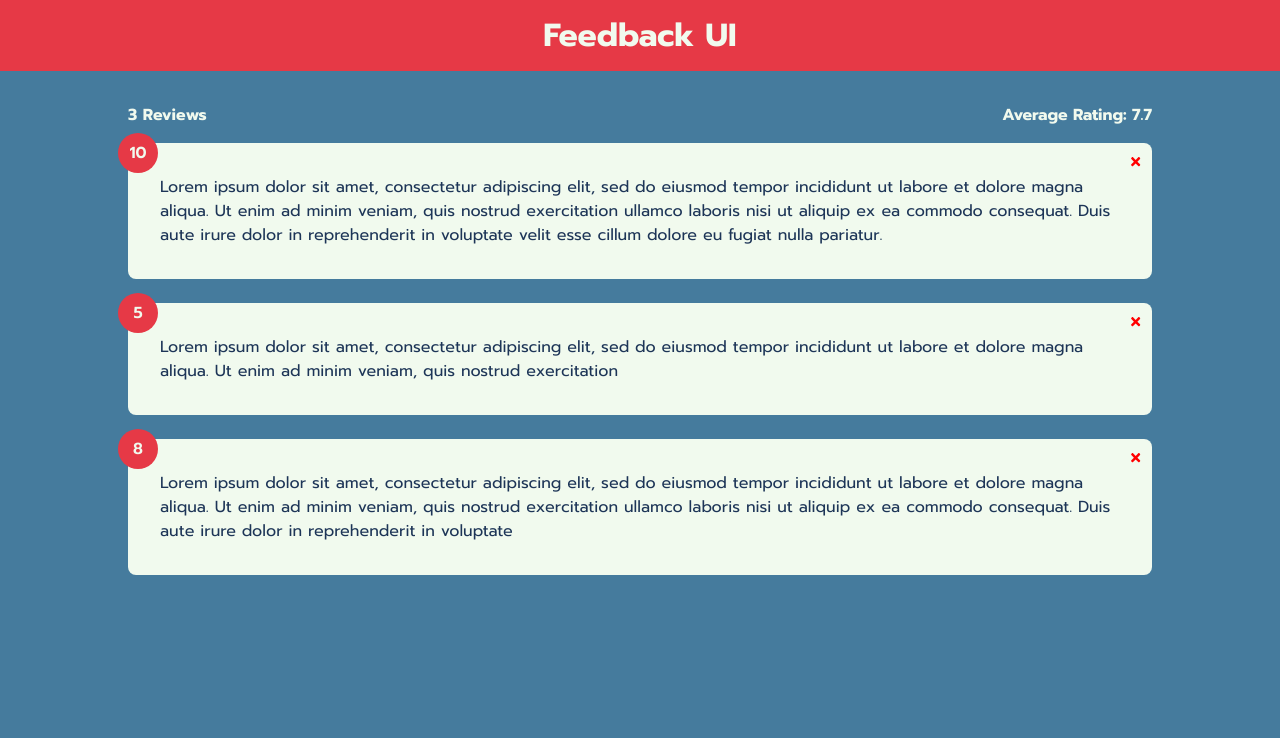
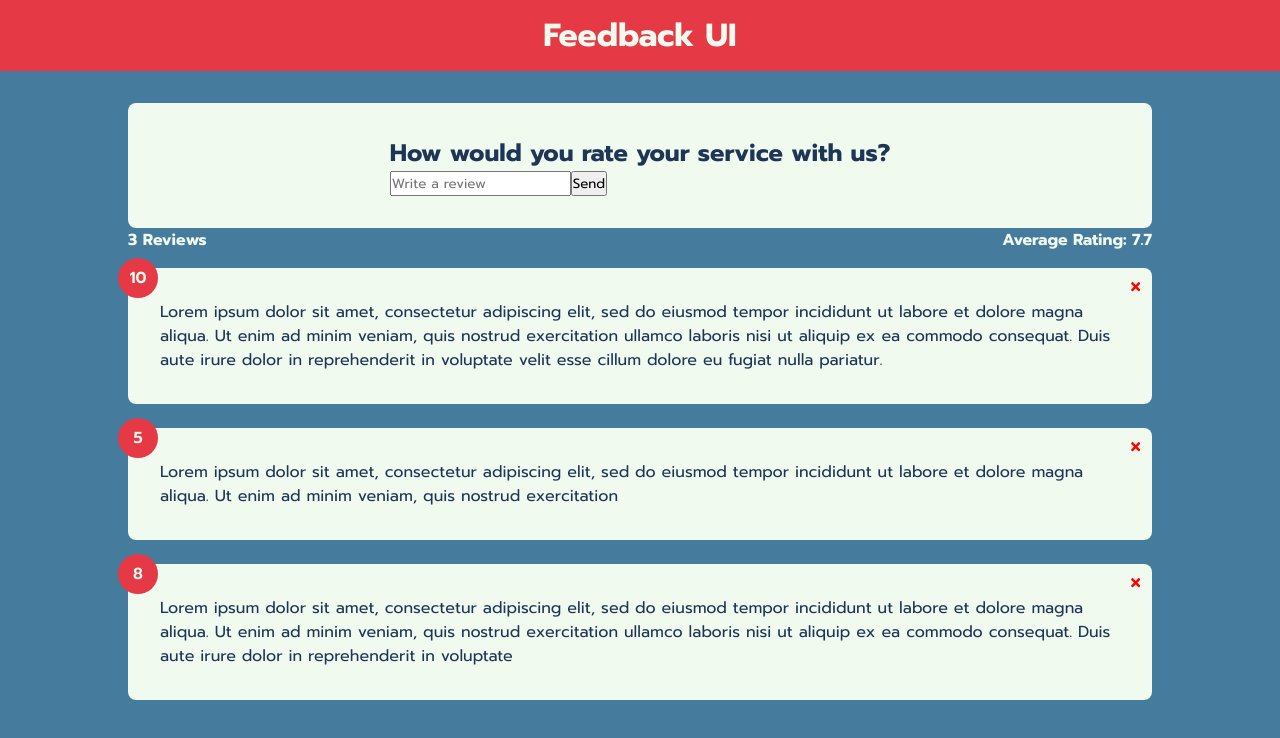
Before and after one commit to Yewdev/react-feedback, a React (Create React App) app: page / in a window 1280 px wide. Shown: the top 738 px of the page. Built offline with nearby package versions, Linux system fonts and the light colour scheme.

Commit message:
Create FeedbackForm

```diff
--- a/src/App.js
+++ b/src/App.js
@@ -2,6 +2,7 @@
 import Header from './components/Header'
 import FeedbackList from './components/FeedbackList';
 import FeedbackStats from './components/FeedbackStats';
+import FeedbackForm from './components/FeedbackForm';
 import FeedbackData from './data/FeedbackData';
 
 
@@ -18,6 +19,7 @@
     <>
       <Header />
       <div className="container">
+        <FeedbackForm />
         <FeedbackStats feedback={feedback} />
         <FeedbackList feedback={feedback} handleDelete={deleteFeedback}/>
       </div>
--- /dev/null
+++ b/src/components/FeedbackForm.jsx
@@ -0,0 +1,25 @@
+import {useState} from 'react'
+import Card from "./shared/Card"
+
+function FeedbackForm() {
+  const [text, setText] = useState('')
+
+  const handleTextChange = (e) => {
+    console.log(e.target.value)
+  }
+
+  return (
+    <Card>
+      <form>
+        <h2>How would you rate your service with us?</h2>
+        {/* @todo - rating select component */}
+        <div className="input-group">
+          <input onChange={handleTextChange} type="text" placeholder="Write a review" value={text}/>
+          <button type="submit">Send</button>
+        </div>
+      </form>
+    </Card>
+  )
+}
+
+export default FeedbackForm
```
